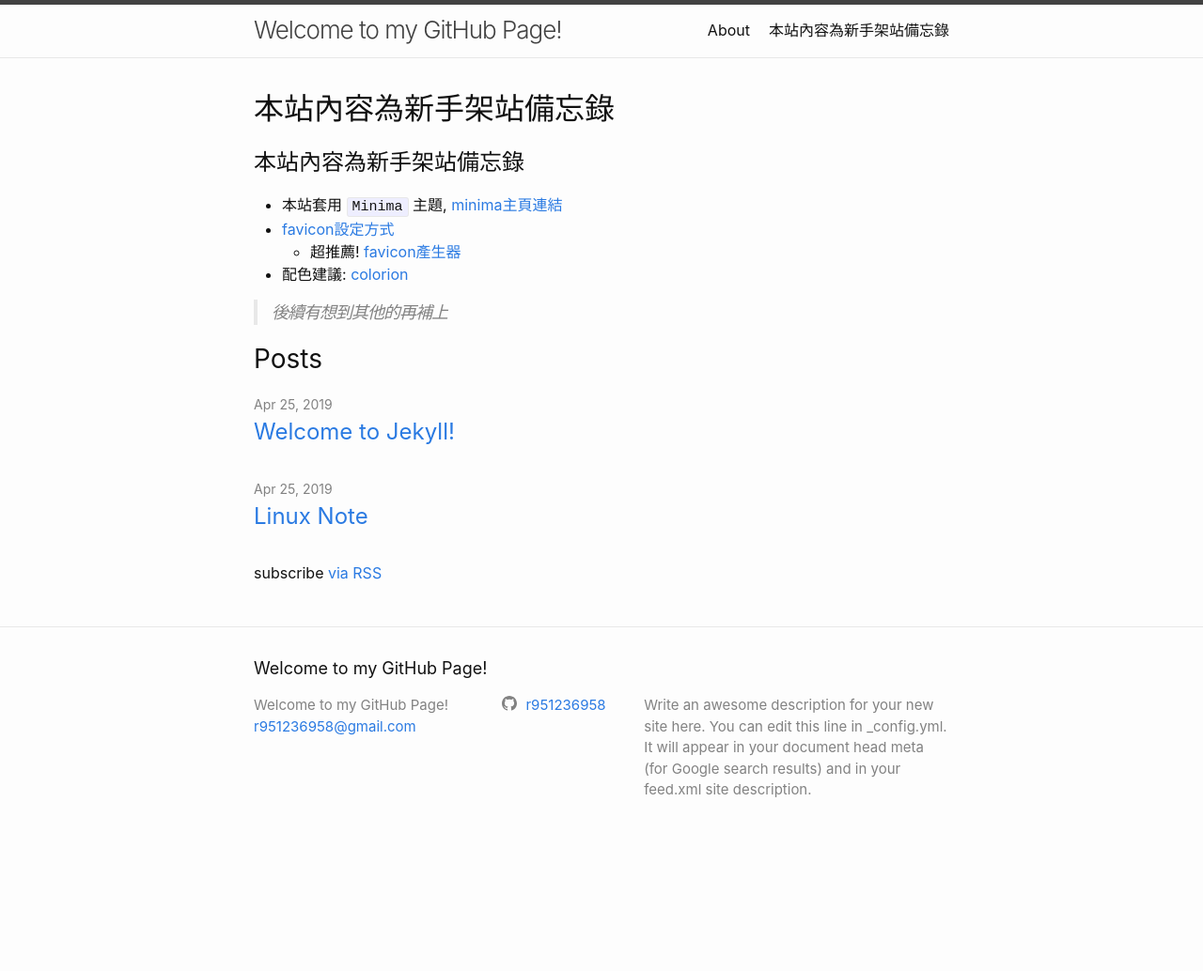
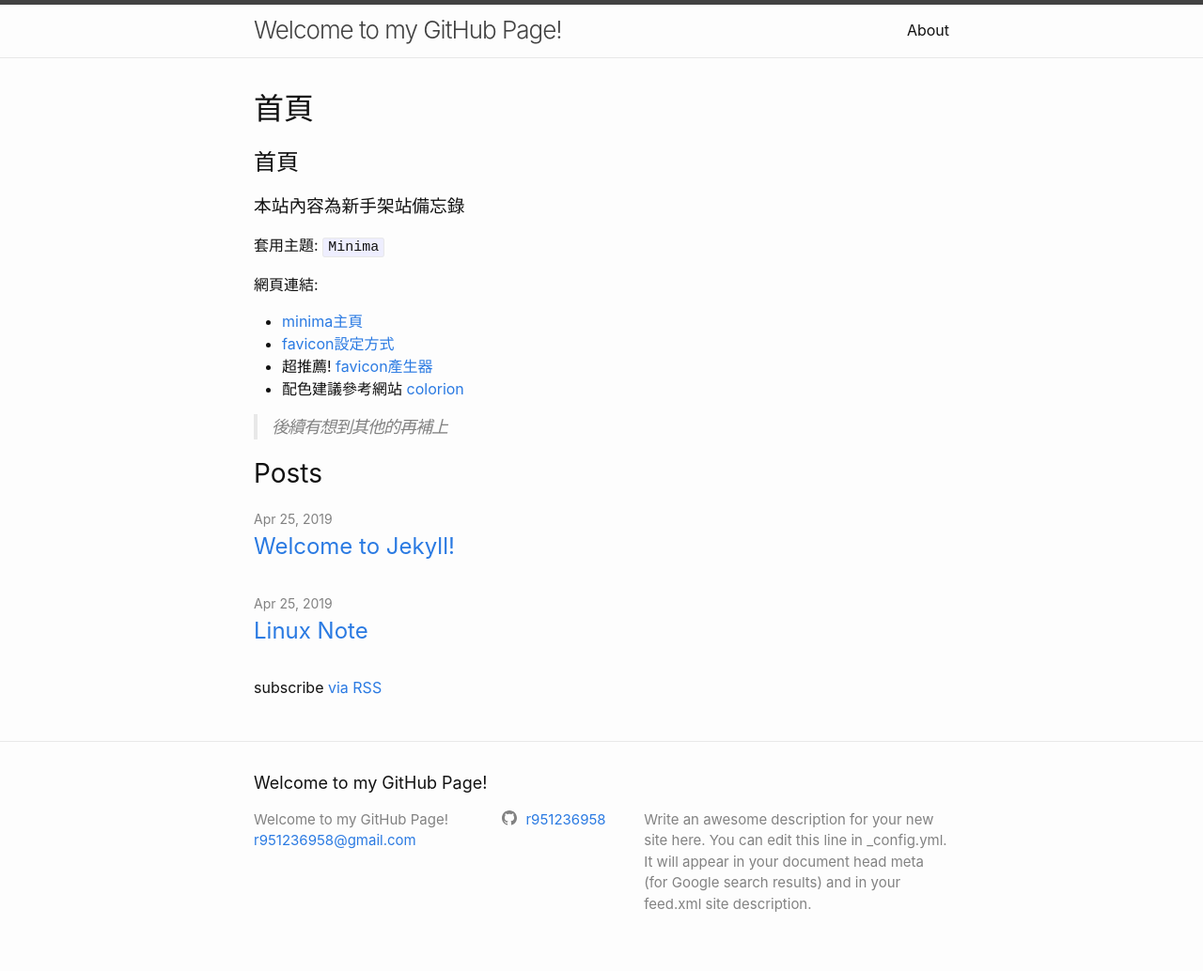
Before and after one commit to nickburrows/r951236958.github.io, a Jekyll site: the page built from index.md, in a window 1280 px wide. Shown: the whole page at 94% size. Built offline with Jekyll 4.4.1, drawn with Linux system fonts in a browser that asks for light colours; our own code applies the rules of GitHub Pages for plain Markdown files; before the commit the page ends 913 px from its top, so only the background shows below that.

Commit message:
update index

```diff
--- a/_config.yml
+++ b/_config.yml
@@ -59,8 +59,8 @@
 
 # If you want to link only specific pages in your header, uncomment
 # this and add the path to the pages in order as they should show up
-#header_pages:
-# - about.md
+header_pages:
+ - about.md
 
 # Build settings
 #markdown: kramdown
--- a/index.md
+++ b/index.md
@@ -5,12 +5,18 @@
 layout: home
 ---
 
-## 本站內容為新手架站備忘錄
+## 首頁
 
-- 本站套用 `Minima` 主題, [minima主頁連結](https://github.com/jekyll/minima)
+### 本站內容為新手架站備忘錄
+
+套用主題: `Minima`
+
+網頁連結:
+
+- [minima主頁](https://github.com/jekyll/minima)
 - [favicon設定方式](https://github.com/jekyll/minima#add-your-favicons)
-  - 超推薦! [favicon產生器][favicongenerator]
-- 配色建議: [colorion][colorion]
+- 超推薦! [favicon產生器][favicongenerator]
+- 配色建議參考網站 [colorion][colorion]
 
 > 後續有想到其他的再補上
 
```
